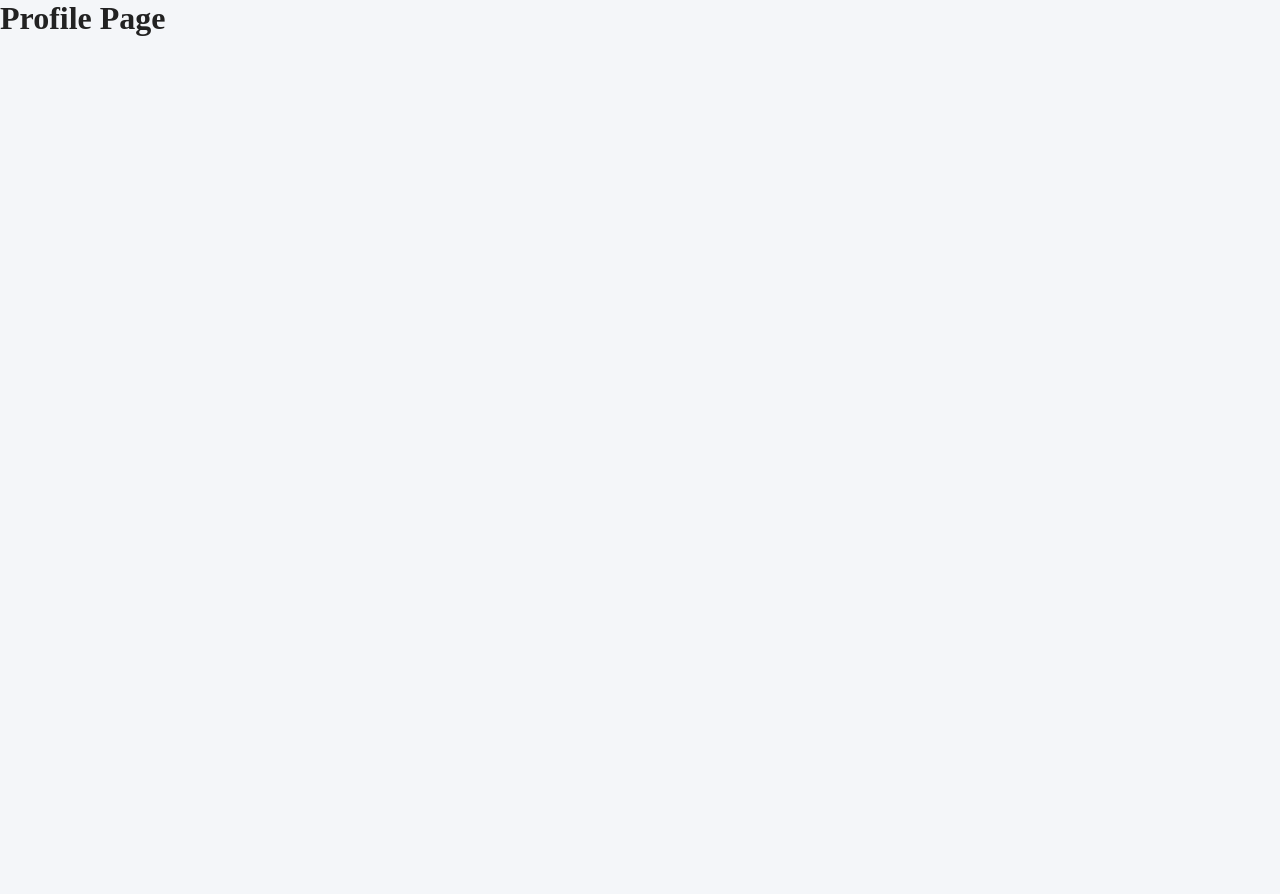
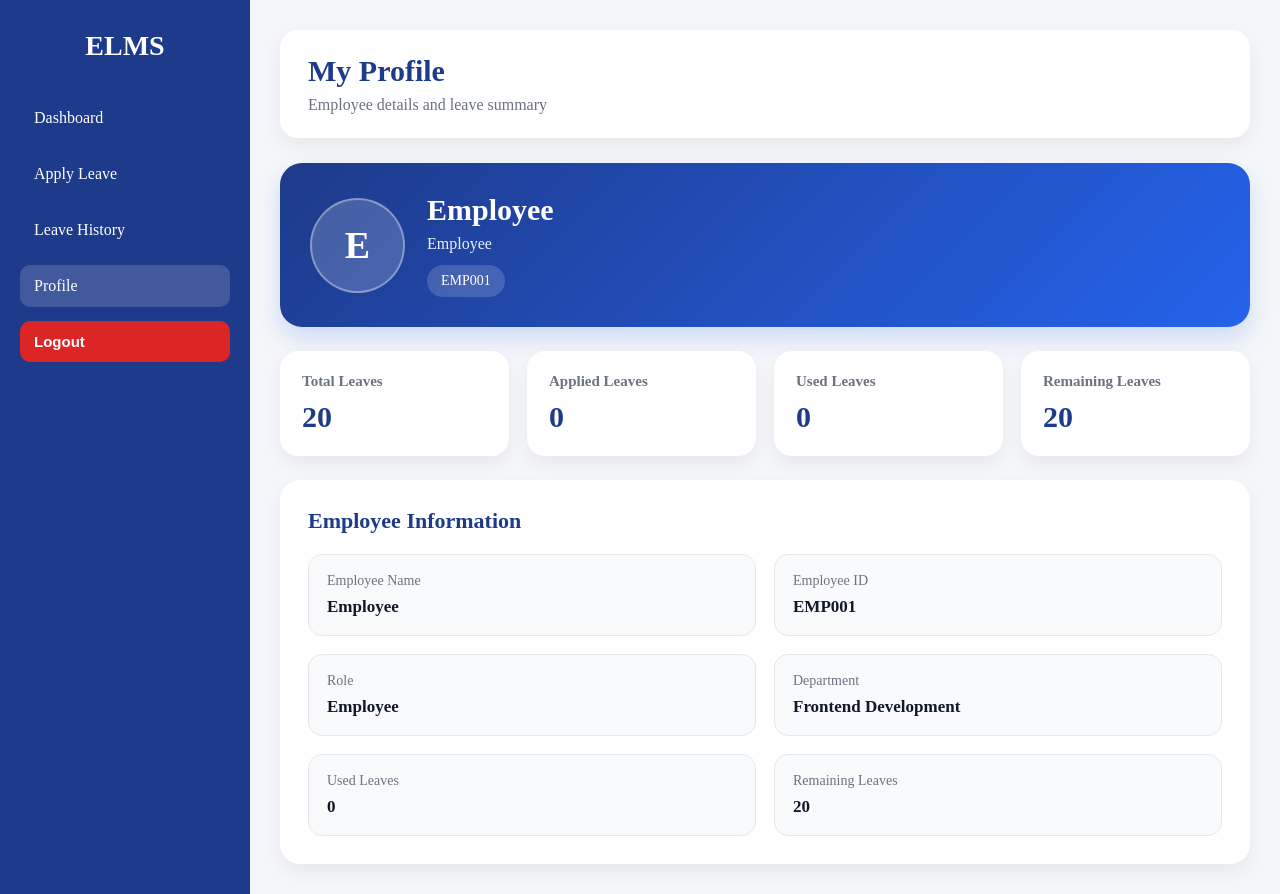
Before and after one commit to Dudekulasameera19/project, a React (Vite) app: page /profile in a window 1280 px wide. Before the commit the page ends 800 px from the top, so only its background shows below. Built offline with nearby package versions, Linux system fonts and the light colour scheme.

Commit message:
third commit

```diff
--- a/src/App.css
+++ b/src/App.css
@@ -422,3 +422,142 @@ table th {
 .reject-btn:hover {
   background: #b91c1c;
 }
+.profile-page {
+  display: flex;
+  flex-direction: column;
+  gap: 24px;
+}
+
+.profile-header-card {
+  background: linear-gradient(135deg, #1e3a8a, #2563eb);
+  color: white;
+  border-radius: 22px;
+  padding: 30px;
+  display: flex;
+  align-items: center;
+  gap: 22px;
+  flex-wrap: wrap;
+  box-shadow: 0 12px 25px rgba(37, 99, 235, 0.18);
+}
+
+.profile-avatar-circle {
+  width: 95px;
+  height: 95px;
+  border-radius: 50%;
+  background: rgba(255, 255, 255, 0.18);
+  border: 2px solid rgba(255, 255, 255, 0.35);
+  display: flex;
+  align-items: center;
+  justify-content: center;
+  font-size: 38px;
+  font-weight: 700;
+}
+
+.profile-header-info h2 {
+  margin: 0 0 8px;
+  font-size: 30px;
+}
+
+.profile-header-info p {
+  margin: 0 0 12px;
+  font-size: 16px;
+  opacity: 0.92;
+}
+
+.profile-id-badge {
+  display: inline-block;
+  background: rgba(255, 255, 255, 0.16);
+  padding: 8px 14px;
+  border-radius: 999px;
+  font-size: 14px;
+}
+
+.profile-summary-grid {
+  display: grid;
+  grid-template-columns: repeat(4, 1fr);
+  gap: 18px;
+}
+
+.summary-card {
+  background: white;
+  border-radius: 18px;
+  padding: 22px;
+  box-shadow: 0 8px 18px rgba(0, 0, 0, 0.06);
+}
+
+.summary-card h4 {
+  margin-bottom: 10px;
+  color: #6b7280;
+  font-size: 15px;
+}
+
+.summary-card p {
+  color: #1e3a8a;
+  font-size: 30px;
+  font-weight: 700;
+}
+
+.profile-info-card {
+  background: white;
+  border-radius: 20px;
+  padding: 28px;
+  box-shadow: 0 8px 18px rgba(0, 0, 0, 0.06);
+}
+
+.profile-info-card h3 {
+  margin-bottom: 20px;
+  color: #1e3a8a;
+  font-size: 22px;
+}
+
+.profile-info-grid {
+  display: grid;
+  grid-template-columns: repeat(2, 1fr);
+  gap: 18px;
+}
+
+.info-box {
+  background: #f8fafc;
+  border: 1px solid #e5e7eb;
+  border-radius: 14px;
+  padding: 18px;
+  display: flex;
+  flex-direction: column;
+  gap: 8px;
+}
+
+.info-box span {
+  color: #6b7280;
+  font-size: 14px;
+}
+
+.info-box strong {
+  color: #111827;
+  font-size: 17px;
+}
+
+@media (max-width: 1100px) {
+  .profile-summary-grid {
+    grid-template-columns: repeat(2, 1fr);
+  }
+
+  .profile-info-grid {
+    grid-template-columns: 1fr;
+  }
+}
+.logout-btn {
+  width: 100%;
+  background: #dc2626;
+  color: white;
+  border: none;
+  padding: 12px 14px;
+  border-radius: 10px;
+  cursor: pointer;
+  text-align: left;
+  font-size: 15px;
+  font-weight: 600;
+}
+
+.logout-btn:hover {
+  background: #b91c1c;
+}
--- a/src/pages/Profile.jsx
+++ b/src/pages/Profile.jsx
@@ -1,5 +1,127 @@
+import { Link, useNavigate } from 'react-router-dom'
+
 function Profile() {
-  return <h1>Profile Page</h1>
+  const navigate = useNavigate()
+  const userName = localStorage.getItem('userName') || 'Employee'
+  const userRole = localStorage.getItem('userRole') || 'employee'
+  const leaves = JSON.parse(localStorage.getItem('leaves')) || []
+
+  const userLeaves = leaves.filter((leave) => leave.employeeName === userName)
+
+  const totalLeaves = 20
+  const appliedLeaves = userLeaves.length
+  const usedLeaves = userLeaves.filter(
+    (leave) => leave.status === 'Approved'
+  ).length
+  const remainingLeaves = totalLeaves - usedLeaves
+
+  const employeeId =
+    userLeaves.length > 0
+      ? userLeaves[userLeaves.length - 1].employeeId
+      : 'EMP001'
+
+  const handleLogout = () => {
+    localStorage.clear()
+    navigate('/')
+  }
+
+  return (
+    <div className="dashboard-container">
+      <aside className="sidebar">
+        <h2 className="sidebar-logo">ELMS</h2>
+        <nav className="sidebar-menu">
+          <Link to="/dashboard">Dashboard</Link>
+          <Link to="/apply-leave">Apply Leave</Link>
+          <Link to="/leave-history">Leave History</Link>
+          <Link to="/profile" className="active-link">Profile</Link>
+          <button className="logout-btn" onClick={handleLogout}>
+            Logout
+          </button>
+        </nav>
+      </aside>
+
+      <main className="dashboard-main">
+        <header className="dashboard-header">
+          <div>
+            <h1>My Profile</h1>
+            <p>Employee details and leave summary</p>
+          </div>
+        </header>
+
+        <div className="profile-page">
+          <div className="profile-header-card">
+            <div className="profile-avatar-circle">
+              {userName.charAt(0).toUpperCase()}
+            </div>
+
+            <div className="profile-header-info">
+              <h2>{userName}</h2>
+              <p>{userRole.charAt(0).toUpperCase() + userRole.slice(1)}</p>
+              <span className="profile-id-badge">{employeeId}</span>
+            </div>
+          </div>
+
+          <div className="profile-summary-grid">
+            <div className="summary-card">
+              <h4>Total Leaves</h4>
+              <p>{totalLeaves}</p>
+            </div>
+
+            <div className="summary-card">
+              <h4>Applied Leaves</h4>
+              <p>{appliedLeaves}</p>
+            </div>
+
+            <div className="summary-card">
+              <h4>Used Leaves</h4>
+              <p>{usedLeaves}</p>
+            </div>
+
+            <div className="summary-card">
+              <h4>Remaining Leaves</h4>
+              <p>{remainingLeaves}</p>
+            </div>
+          </div>
+
+          <div className="profile-info-card">
+            <h3>Employee Information</h3>
+
+            <div className="profile-info-grid">
+              <div className="info-box">
+                <span>Employee Name</span>
+                <strong>{userName}</strong>
+              </div>
+
+              <div className="info-box">
+                <span>Employee ID</span>
+                <strong>{employeeId}</strong>
+              </div>
+
+              <div className="info-box">
+                <span>Role</span>
+                <strong>{userRole.charAt(0).toUpperCase() + userRole.slice(1)}</strong>
+              </div>
+
+              <div className="info-box">
+                <span>Department</span>
+                <strong>Frontend Development</strong>
+              </div>
+
+              <div className="info-box">
+                <span>Used Leaves</span>
+                <strong>{usedLeaves}</strong>
+              </div>
+
+              <div className="info-box">
+                <span>Remaining Leaves</span>
+                <strong>{remainingLeaves}</strong>
+              </div>
+            </div>
+          </div>
+        </div>
+      </main>
+    </div>
+  )
 }
 
 export default Profile
```
